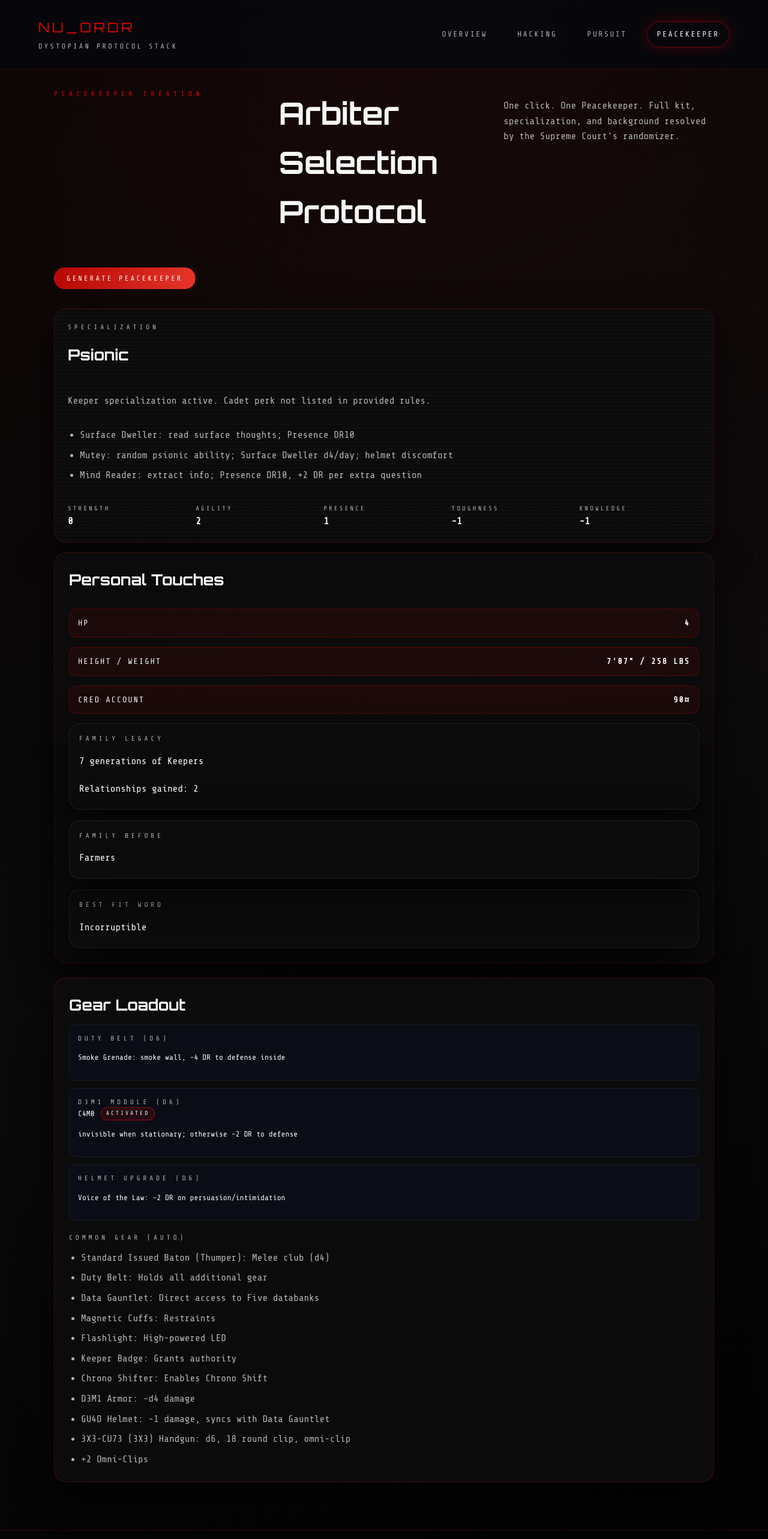
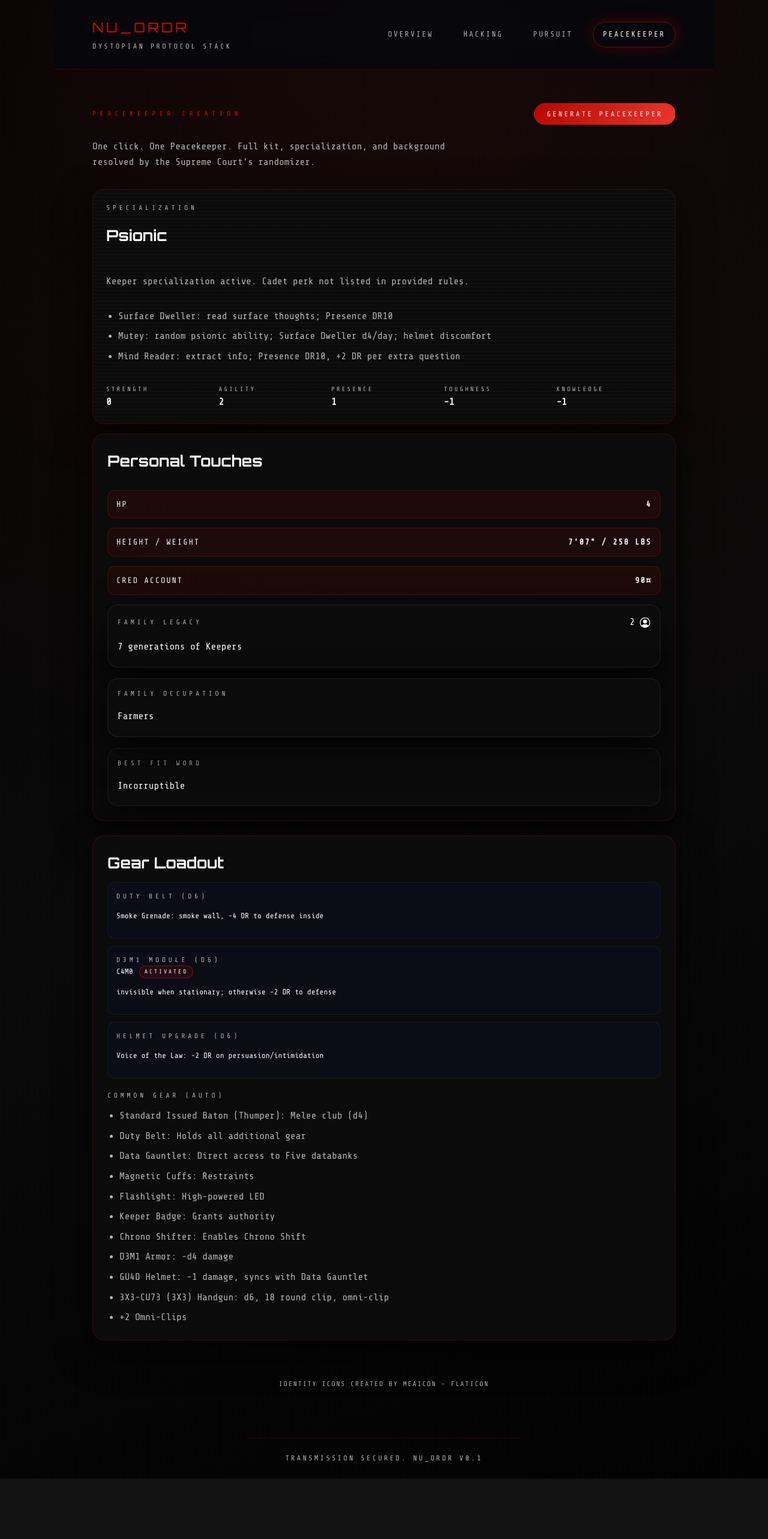
Before and after one commit to gnomelackey/NU_ORDR, a React (Vite) app: page /peacekeeper in a window 1280 px wide. Shown: the top 2566 px of the page at 60% size. After the commit the page ends 2465 px from the top, so only its background shows below. Built offline with nearby package versions, Linux system fonts and the light colour scheme.

Commit message:
Fixing relationship card

```diff
--- /dev/null
+++ b/src/components/Tooltip/Tooltip.css
@@ -0,0 +1,42 @@
+.tooltip {
+  position: relative;
+  display: inline-flex;
+}
+
+.tooltip-bubble {
+  position: fixed;
+  transform: translate(calc(-50% + 9px), calc(-100% + 4px));
+  background: rgba(0, 0, 0, 0.92);
+  color: var(--text);
+  padding: 8px;
+  border-radius: 10px;
+  border: 1px solid var(--accent);
+  font-size: 0.7rem;
+  letter-spacing: 0.08rem;
+  text-transform: none;
+  white-space: nowrap;
+  pointer-events: none;
+  z-index: 2000;
+}
+
+.tooltip-bubble::before {
+  content: "";
+  position: absolute;
+  top: 100%;
+  left: 50%;
+  transform: translateX(-50%);
+  border-width: 6px;
+  border-style: solid;
+  border-color: var(--accent) transparent transparent transparent;
+}
+
+.tooltip-bubble::after {
+  content: "";
+  position: absolute;
+  top: calc(100% - 1px);
+  left: 50%;
+  transform: translateX(-50%);
+  border-width: 5px;
+  border-style: solid;
+  border-color: rgba(0, 0, 0, 0.92) transparent transparent transparent;
+}
--- /dev/null
+++ b/src/components/Tooltip/Tooltip.tsx
@@ -0,0 +1,70 @@
+import { useEffect, useRef, useState, type ReactNode } from "react";
+import { createPortal } from "react-dom";
+
+import "./Tooltip.css";
+
+type TooltipProps = {
+  content: string;
+  children: ReactNode;
+  className?: string;
+};
+
+export function Tooltip({ content, children, className = "" }: TooltipProps) {
+  const anchorRef = useRef<HTMLSpanElement | null>(null);
+
+  const [open, setOpen] = useState(false);
+  const [position, setPosition] = useState({ top: 0, left: 0 });
+
+  const updatePosition = () => {
+    const el = anchorRef.current;
+
+    if (!el) return;
+
+    const rect = el.getBoundingClientRect();
+
+    setPosition({
+      top: rect.top - 12,
+      left: rect.left + rect.width / 2,
+    });
+  };
+
+  useEffect(() => {
+    if (!open) return;
+
+    updatePosition();
+
+    const handle = () => updatePosition();
+    window.addEventListener("scroll", handle, true);
+    window.addEventListener("resize", handle);
+
+    return () => {
+      window.removeEventListener("scroll", handle, true);
+      window.removeEventListener("resize", handle);
+    };
+  }, [open]);
+
+  return (
+    <span
+      className={`tooltip ${className}`.trim()}
+      ref={anchorRef}
+      onMouseEnter={() => setOpen(true)}
+      onMouseLeave={() => setOpen(false)}
+      onFocus={() => setOpen(true)}
+      onBlur={() => setOpen(false)}
+    >
+      {children}
+      {open
+        ? createPortal(
+            <span
+              className="tooltip-bubble"
+              role="tooltip"
+              style={{ top: position.top, left: position.left }}
+            >
+              {content}
+            </span>,
+            document.body,
+          )
+        : null}
+    </span>
+  );
+}
--- /dev/null
+++ b/src/components/Tooltip/index.ts
@@ -0,0 +1 @@
+export { Tooltip } from "./Tooltip";
--- a/src/styles/global.css
+++ b/src/styles/global.css
@@ -16,6 +16,7 @@
   --accent-3: #ffffff;
   --border: rgba(225, 6, 0, 0.25);
   --shadow: 0 20px 60px rgba(0, 0, 0, 0.7);
+  --max-width: min(1100px, 100%);
 }
 
 *,
@@ -47,6 +48,7 @@ select {
 .app-shell {
   min-height: 100vh;
   display: flex;
+  align-items: center;
   flex-direction: column;
   position: relative;
   overflow-x: hidden;
@@ -74,6 +76,7 @@ select {
   padding: 28px clamp(20px, 5vw, 72px);
   position: sticky;
   top: 0;
+  width: var(--max-width);
   z-index: 10;
   background: rgba(6, 8, 12, 0.85);
   backdrop-filter: blur(18px);
@@ -101,6 +104,10 @@ select {
   text-transform: uppercase;
 }
 
+.full-width {
+  width: 100%;
+}
+
 .nav {
   display: flex;
   gap: 16px;
@@ -125,9 +132,9 @@ select {
 }
 
 .main-content {
-  flex: 1;
   padding: 32px clamp(20px, 5vw, 72px) 80px;
   position: relative;
+  width: var(--max-width);
   z-index: 1;
 }
 
--- a/src/views/Hacking/_components/HackSetupView/HackSetupView.css
+++ b/src/views/Hacking/_components/HackSetupView/HackSetupView.css
@@ -77,7 +77,6 @@
   display: inline-flex;
   align-items: center;
   justify-content: center;
-  margin-left: 8px;
   width: 18px;
   height: 18px;
   border-radius: 999px;
@@ -90,28 +89,3 @@
   letter-spacing: 0;
   position: relative;
 }
-
-.info-icon::after {
-  content: attr(data-tooltip);
-  position: absolute;
-  left: 50%;
-  top: 28px;
-  transform: translateX(-50%);
-  background: rgba(0, 0, 0, 0.9);
-  color: var(--text);
-  padding: 8px 10px;
-  border-radius: 10px;
-  border: 1px solid var(--accent);
-  font-size: 0.7rem;
-  letter-spacing: 0.08rem;
-  text-transform: none;
-  width: 220px;
-  opacity: 0;
-  pointer-events: none;
-  transition: opacity 0.2s ease;
-  z-index: 20;
-}
-
-.info-icon:hover::after {
-  opacity: 1;
-}
--- a/src/views/Hacking/_components/HackSetupView/HackSetupView.tsx
+++ b/src/views/Hacking/_components/HackSetupView/HackSetupView.tsx
@@ -1,5 +1,6 @@
 import { Input } from "../../../../components/Input";
 import { RadioGroup } from "../../../../components/RadioGroup";
+import { Tooltip } from "../../../../components/Tooltip";
 import { matrixSizes } from "../../_constants/matrix";
 import { timerOptions } from "../../_constants/timer";
 import { useHackingContext } from "../../_contexts/HackingContext";
@@ -43,13 +44,11 @@ export function HackSetupView() {
       <div className="setup-section">
         <span className="badge-label">
           Breaching Attempts
-          <span
-            className="info-icon"
-            data-tooltip="Attempts = max(1, Knowledge + d4 roll). Knowledge can be rolled as d4 - d4."
-            aria-label="Attempts info"
-          >
-            i
-          </span>
+          <Tooltip content="Attempts = max(1, Knowledge + d4 roll). Knowledge can be rolled as d4 - d4.">
+            <span className="info-icon" aria-label="Attempts info">
+              i
+            </span>
+          </Tooltip>
         </span>
         <div className="attempts-equation">
           <label className="equation-field">
--- a/src/views/Peacekeeper/Peacekeeper.tsx
+++ b/src/views/Peacekeeper/Peacekeeper.tsx
@@ -1,5 +1,6 @@
 import { useEffect, useMemo, useState } from "react";
 import { Button } from "../../components/Button";
+import { Tooltip } from "../../components/Tooltip";
 import "./peacekeeper.css";
 
 type Specialization = {
@@ -282,15 +283,14 @@ export function Peacekeeper() {
   return (
     <section className="page peacekeeper-page">
       <div className="page-header">
-        <p className="eyebrow">Peacekeeper Creation</p>
-        <h1>Arbiter Selection Protocol</h1>
-        <p className="lede">
+        <div className="hero-actions">
+          <p className="eyebrow">Peacekeeper Creation</p>
+          <Button onClick={generatePeacekeeper}>Generate Peacekeeper</Button>
+        </div>
+        <p className="page-description">
           One click. One Peacekeeper. Full kit, specialization, and background
           resolved by the Supreme Court's randomizer.
         </p>
-        <div className="hero-actions">
-          <Button onClick={generatePeacekeeper}>Generate Peacekeeper</Button>
-        </div>
       </div>
 
       {!profile ? (
@@ -343,7 +343,11 @@ export function Peacekeeper() {
             <div className="panel peacekeeper-panel">
               <div
                 className="panel-content"
-                style={{ display: "flex", flexDirection: "column", gap: "16px" }}
+                style={{
+                  display: "flex",
+                  flexDirection: "column",
+                  gap: "16px",
+                }}
               >
                 <h2>Personal Touches</h2>
                 <div className="callout">
@@ -361,13 +365,26 @@ export function Peacekeeper() {
                   <strong>{profile.creds}¤</strong>
                 </div>
                 <div className="badge-stack">
-                  <div className="badge badge--compact">
+                <div className="badge badge--compact">
+                  <div className="badge-header-row">
                     <span className="badge-label">Family Legacy</span>
-                    <p>{profile.generations} generations of Keepers</p>
-                    <p>Relationships gained: {profile.relationships}</p>
+                    <Tooltip content="Number of Relationships">
+                      <span className="relationship-row">
+                        {profile.relationships}
+                        <span className="relationship-icon" aria-hidden="true">
+                          <img src="/relationship.svg" alt="" />
+                        </span>
+                      </span>
+                    </Tooltip>
                   </div>
+                  <p>
+                    {profile.generations === 0
+                      ? "First generation Keeper"
+                      : `${profile.generations} generations of Keepers`}
+                  </p>
+                </div>
                   <div className="badge badge--compact badge--rehab">
-                    <span className="badge-label">Family Before</span>
+                    <span className="badge-label">Family Occupation</span>
                     {profile.familyBackground.includes(rehabTag) ? (
                       <span className="rehab-chip">Rehabilitated</span>
                     ) : null}
@@ -388,11 +405,11 @@ export function Peacekeeper() {
               <h2>Gear Loadout</h2>
               <div className="tool-grid">
                 <div className="tool-card">
-                  <span className="badge-label">Duty Belt (d6)</span>
+                  <span className="badge-label full-width">Duty Belt (d6)</span>
                   <p>{profile.dutyBelt}</p>
                 </div>
                 <div className="tool-card">
-                  <span className="badge-label">D3M1 Module (d6)</span>
+                  <span className="badge-label full-width">D3M1 Module (d6)</span>
                   {(() => {
                     const module = moduleLabel(profile.d3m1Module);
                     if (!module.mode) {
@@ -410,12 +427,12 @@ export function Peacekeeper() {
                   })()}
                 </div>
                 <div className="tool-card">
-                  <span className="badge-label">Helmet Upgrade (d6)</span>
+                  <span className="badge-label full-width">Helmet Upgrade (d6)</span>
                   <p>{profile.helmetUpgrade}</p>
                 </div>
                 {profile.extraGearRoll ? (
                   <div className="tool-card">
-                    <span className="badge-label">Extra Roll</span>
+                    <span className="badge-label full-width">Extra Roll</span>
                     <p>
                       {profile.extraGearRoll.table}:{" "}
                       {profile.extraGearRoll.result}
@@ -436,6 +453,16 @@ export function Peacekeeper() {
           </div>
         </div>
       )}
+      <footer className="peacekeeper-footer">
+        <a
+          href="https://www.flaticon.com/free-icons/identity"
+          title="identity icons"
+          target="_blank"
+          rel="noreferrer"
+        >
+          Identity icons created by meaicon - Flaticon
+        </a>
+      </footer>
     </section>
   );
 }
--- a/src/views/Peacekeeper/peacekeeper.css
+++ b/src/views/Peacekeeper/peacekeeper.css
@@ -1,5 +1,13 @@
 .peacekeeper-page .hero-actions {
-  margin-top: 16px;
+  display: flex;
+  flex-direction: row;
+  width: min(1100px, 100%);
+  justify-content: space-between;
+  align-items: center;
+}
+
+.peacekeeper-page .eyebrow {
+  margin: 0;
 }
 
 .peacekeeper-page {
@@ -8,7 +16,15 @@
 
 .peacekeeper-page .page-header {
   width: min(1100px, 100%);
-  margin: 0 auto;
+  margin: 0;
+  flex-direction: column;
+  display: flex;
+}
+
+.page-description {
+  margin: 0;
+  color: var(--muted);
+  max-width: 640px;
 }
 
 .peacekeeper-grid {
@@ -61,7 +77,8 @@
   margin-left: 0;
 }
 
-.module-subtitle { /* deprecated */
+.module-subtitle {
+  /* deprecated */
   display: inline-flex;
   margin: -6px 0 6px;
   font-size: 0.65rem;
@@ -108,6 +125,54 @@
   padding: 4px 0;
 }
 
+.badge-header-row {
+  display: flex;
+  align-items: center;
+  justify-content: space-between;
+  gap: 12px;
+  width: 100%;
+}
+
+.relationship-row {
+  display: inline-flex;
+  align-items: center;
+  gap: 8px;
+  margin: 0;
+}
+
+.relationship-icon {
+  display: inline-flex;
+  width: 18px;
+  height: 18px;
+}
+
+.relationship-icon img {
+  width: 100%;
+  height: 100%;
+  display: block;
+  filter: brightness(0) invert(1);
+}
+
+.peacekeeper-footer {
+  margin-top: 32px;
+  width: min(1100px, 100%);
+  text-align: center;
+  font-size: 0.7rem;
+  letter-spacing: 0.12rem;
+  text-transform: uppercase;
+  color: var(--muted);
+}
+
+.peacekeeper-footer a {
+  color: inherit;
+  text-decoration: none;
+  border-bottom: 1px solid transparent;
+}
+
+.peacekeeper-footer a:hover {
+  border-bottom-color: var(--accent);
+}
+
 @media (max-width: 1440px) {
   .peacekeeper-grid {
     grid-template-columns: 1fr;
```
Also changed, not shown: public/relationship.png (added), public/relationship.svg (added).
